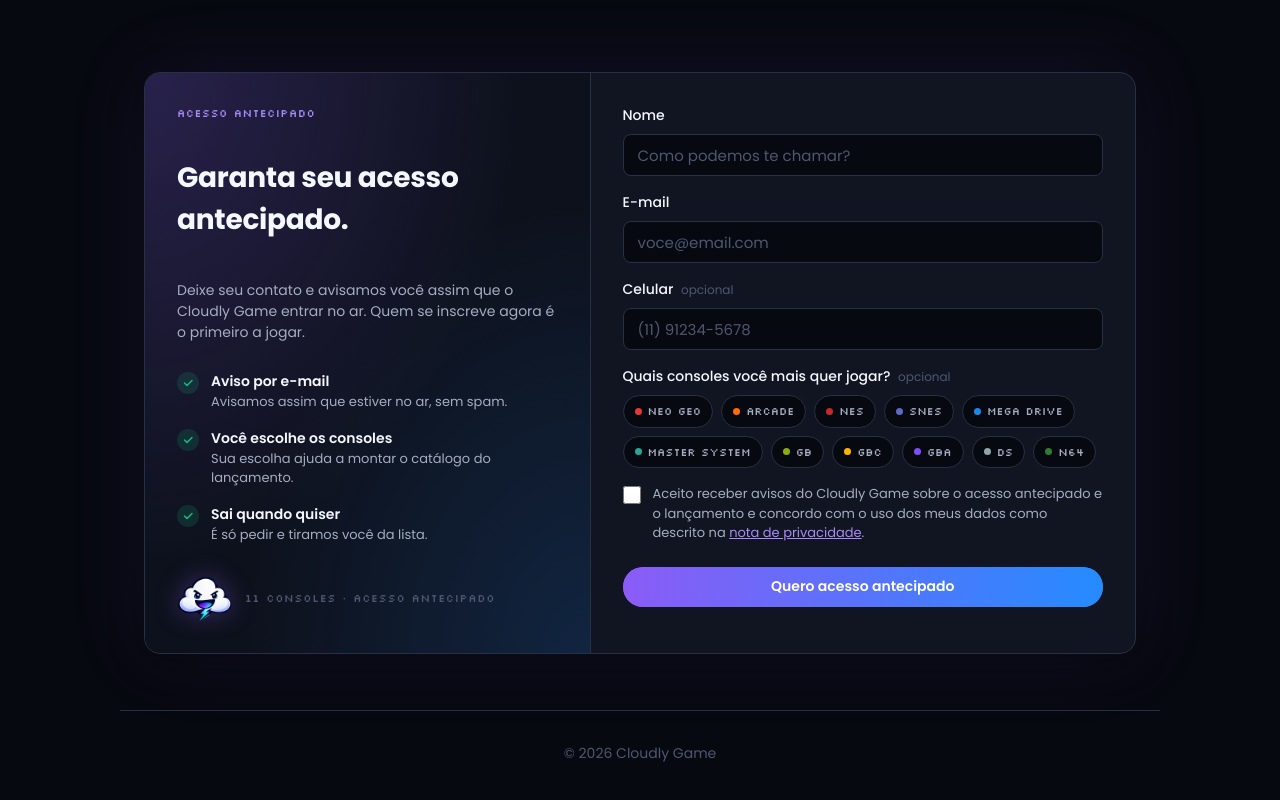
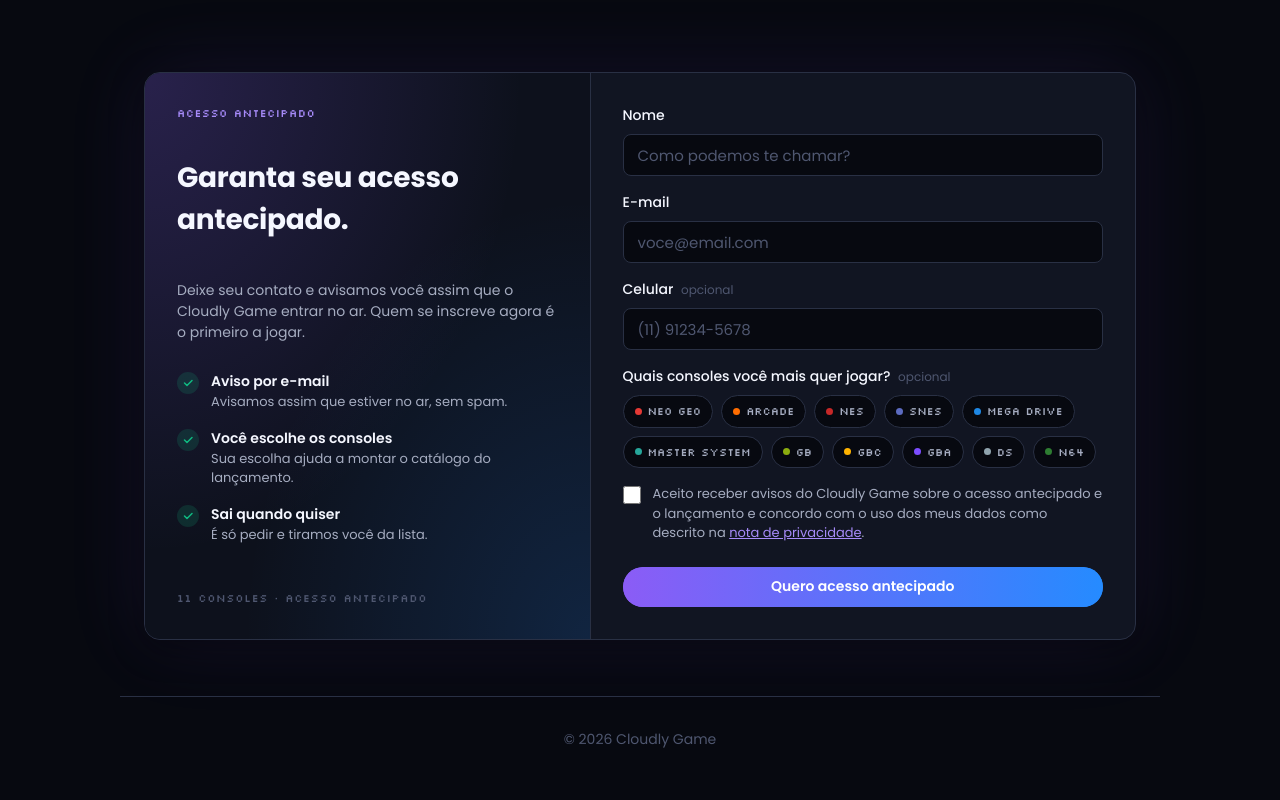
Before and after one commit to id0ubl3g/cloudly-game-landing-page, a plain HTML site: page index.html in a window 1280 px wide. Shown: the part 2450-3250 px from the top of the page. Drawn offline with Linux system fonts and the light colour scheme.

Commit message:
chore: remove the mascot from the early access panel

```diff
--- a/index.html
+++ b/index.html
@@ -279,7 +279,6 @@
             <li><span class="check" aria-hidden="true"><svg viewBox="0 0 24 24" width="12" height="12" fill="none" stroke="currentColor" stroke-width="3" stroke-linecap="round" stroke-linejoin="round"><path d="M5 12l5 5L20 7" /></svg></span><span><strong>Sai quando quiser</strong>É só pedir e tiramos você da lista.</span></li>
           </ul>
           <div class="signup-footer">
-            <img src="assets/mascot-sm.png" alt="" width="56" height="45" />
             <span>11 consoles · acesso antecipado</span>
           </div>
         </div>
--- a/styles.css
+++ b/styles.css
@@ -814,8 +814,6 @@ h3 { font-size: 20px; font-weight: 600; }
   text-transform: uppercase;
 }
 
-.signup-footer img { width: 56px; height: auto; filter: drop-shadow(0 0 12px rgba(139, 92, 246, 0.35)); }
-
 .form, .success { padding: 32px; }
 
 .success { display: flex; flex-direction: column; align-items: center; justify-content: center; }
```
Also changed, not shown: .github/signup.png.
